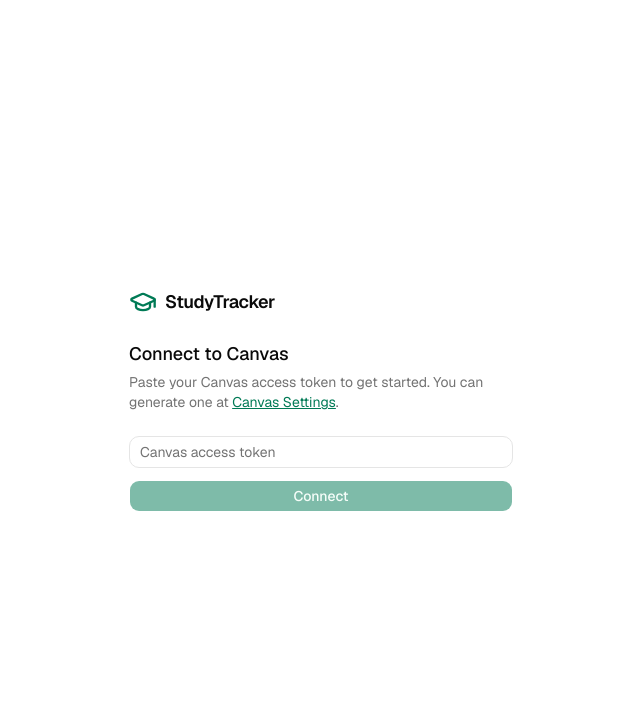
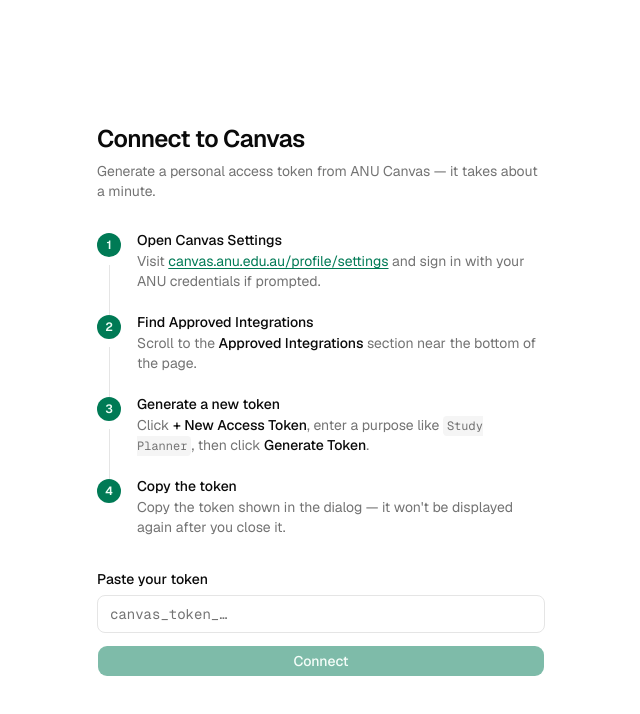
Before and after one commit to shhivv/hackathon-project, a Next.js app: page / in a window 1280 px wide. Shown: the top 714 px of the page, without its empty margins (319-959 px from the left). Built offline with nearby package versions, Linux system fonts and the light colour scheme; no server answers.

Commit message:
bring back inistructions

```diff
--- a/app/page.tsx
+++ b/app/page.tsx
@@ -4,7 +4,6 @@
 import { useRouter } from "next/navigation"
 import { GraduationCap } from "lucide-react"
 import { Button } from "@/components/ui/button"
-import { Input } from "@/components/ui/input"
 
 export default function LoginPage() {
   const [token, setToken] = useState("")
@@ -59,41 +58,140 @@
 
   return (
     <div className="flex min-h-svh items-center justify-center p-6">
-      <div className="flex w-full max-w-sm flex-col gap-6">
-        <div className="flex items-center gap-2">
-          <GraduationCap className="text-primary h-7 w-7" />
-          <span className="text-lg font-semibold tracking-tight">
-            StudyTracker
-          </span>
+      <div className="flex w-full max-w-md flex-col gap-8">
+        {/* Header */}
+        <div className="flex flex-col gap-1.5">
+          <h1 className="text-2xl font-semibold tracking-tight">
+            Connect to Canvas
+          </h1>
+          <p className="text-muted-foreground text-sm">
+            Generate a personal access token from ANU Canvas — it takes about
+            a minute.
+          </p>
         </div>
 
-        <div>
-          <h1 className="mb-1 text-lg font-medium">Connect to Canvas</h1>
+        {/* Step-by-step guide */}
+        <div className="flex flex-col">
+          {/* Step 1 */}
+          <div className="flex gap-4">
+            <div className="flex flex-col items-center">
+              <div className="bg-primary text-primary-foreground flex h-6 w-6 shrink-0 items-center justify-center rounded-full text-xs font-semibold">
+                1
+              </div>
+              <div className="bg-border mt-2 w-px flex-1" />
+            </div>
+            <div className="flex flex-col gap-1 pb-6">
+              <p className="text-sm font-medium leading-none">
+                Open Canvas Settings
+              </p>
               <p className="text-muted-foreground text-sm">
-            Paste your Canvas access token to get started. You can generate one
-            at{" "}
+                Visit{" "}
                 <a
                   href="https://canvas.anu.edu.au/profile/settings"
                   target="_blank"
                   rel="noopener noreferrer"
-              className="text-primary underline"
+                  className="text-primary underline underline-offset-2"
                 >
-              Canvas Settings
-            </a>
+                  canvas.anu.edu.au/profile/settings
+                </a>{" "}
+                and sign in with your ANU credentials if prompted.
+              </p>
+            </div>
+          </div>
+
+          {/* Step 2 */}
+          <div className="flex gap-4">
+            <div className="flex flex-col items-center">
+              <div className="bg-primary text-primary-foreground flex h-6 w-6 shrink-0 items-center justify-center rounded-full text-xs font-semibold">
+                2
+              </div>
+              <div className="bg-border mt-2 w-px flex-1" />
+            </div>
+            <div className="flex flex-col gap-1 pb-6">
+              <p className="text-sm font-medium leading-none">
+                Find Approved Integrations
+              </p>
+              <p className="text-muted-foreground text-sm">
+                Scroll to the{" "}
+                <span className="text-foreground font-medium">
+                  Approved Integrations
+                </span>{" "}
+                section near the bottom of the page.
+              </p>
+            </div>
+          </div>
+
+          {/* Step 3 */}
+          <div className="flex gap-4">
+            <div className="flex flex-col items-center">
+              <div className="bg-primary text-primary-foreground flex h-6 w-6 shrink-0 items-center justify-center rounded-full text-xs font-semibold">
+                3
+              </div>
+              <div className="bg-border mt-2 w-px flex-1" />
+            </div>
+            <div className="flex flex-col gap-1 pb-6">
+              <p className="text-sm font-medium leading-none">
+                Generate a new token
+              </p>
+              <p className="text-muted-foreground text-sm">
+                Click{" "}
+                <span className="text-foreground font-medium">
+                  + New Access Token
+                </span>
+                , enter a purpose like{" "}
+                <code className="bg-muted rounded px-1 py-0.5 font-mono text-xs">
+                  Study Planner
+                </code>
+                , then click{" "}
+                <span className="text-foreground font-medium">
+                  Generate Token
+                </span>
                 .
               </p>
             </div>
+          </div>
 
+          {/* Step 4 — no connector line */}
+          <div className="flex gap-4">
+            <div className="flex flex-col items-center">
+              <div className="bg-primary text-primary-foreground flex h-6 w-6 shrink-0 items-center justify-center rounded-full text-xs font-semibold">
+                4
+              </div>
+            </div>
+            <div className="flex flex-col gap-1">
+              <p className="text-sm font-medium leading-none">
+                Copy the token
+              </p>
+              <p className="text-muted-foreground text-sm">
+                Copy the token shown in the dialog — it won&apos;t be
+                displayed again after you close it.
+              </p>
+            </div>
+          </div>
+        </div>
+
+        {/* Token input + CTA */}
         <div className="flex flex-col gap-3">
-          <Input
+          <div className="flex flex-col gap-1.5">
+            <label htmlFor="token" className="text-sm font-medium">
+              Paste your token
+            </label>
+            <input
+              id="token"
               type="password"
               value={token}
               onChange={(e) => setToken(e.target.value)}
-            placeholder="Canvas access token"
+              placeholder="canvas_token_…"
+              className="border-input bg-background ring-offset-background placeholder:text-muted-foreground focus-visible:ring-ring rounded-md border px-3 py-2 font-mono text-sm outline-none focus-visible:ring-2 focus-visible:ring-offset-2"
               onKeyDown={(e) => e.key === "Enter" && token && handleLogin()}
             />
+          </div>
           {error && <p className="text-sm text-red-500">{error}</p>}
-          <Button onClick={handleLogin} disabled={!token || loading}>
+          <Button
+            onClick={handleLogin}
+            disabled={!token || loading}
+            className="w-full"
+          >
             {loading ? "Connecting..." : "Connect"}
           </Button>
         </div>
```
Lines whose indentation alone changed are shown as unchanged.
